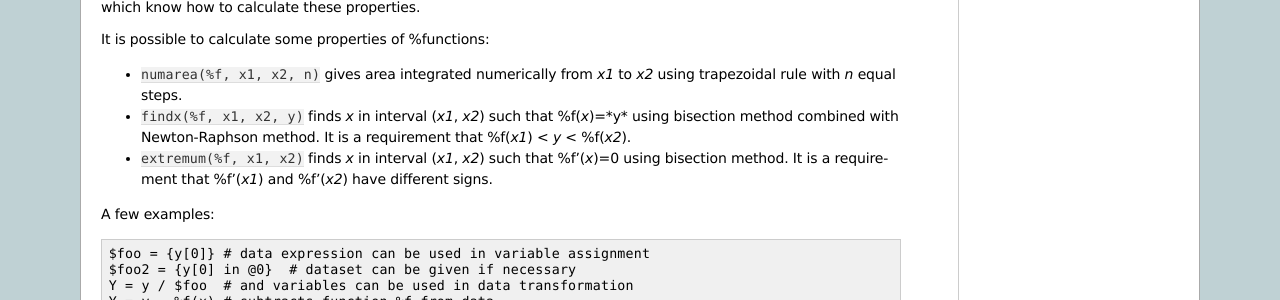
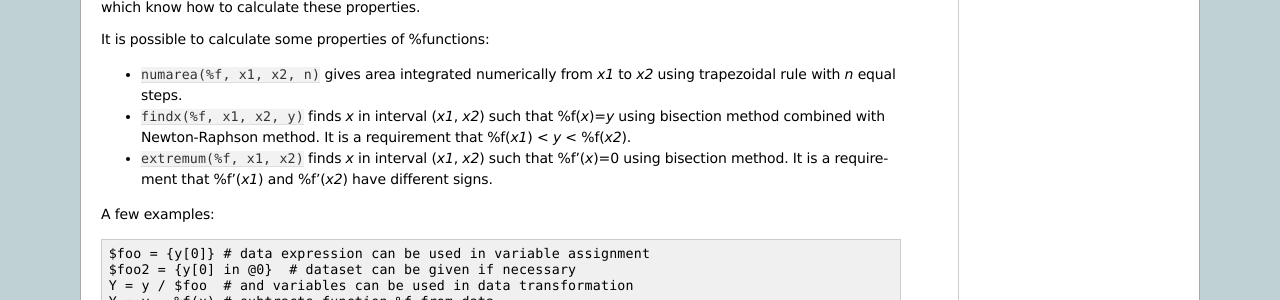
Before and after one commit to wojdyr/fityk, a Sphinx documentation site: the page built from doc/ref.rst, in a window 1280 px wide and 900 px high, scrolled down 6481 px. Shown: the part 152-452 px from the top of the window. Built offline with Sphinx 7.4.7, drawn with Linux system fonts in a browser that asks for light colours; formulas are drawn with MathJax 3.

Commit message:
fixed formatting in one place in the manual

```diff
--- a/doc/ref.rst
+++ b/doc/ref.rst
@@ -452,7 +452,7 @@ It is possible to calculate some properties of %functions:
   from *x1* to *x2* using trapezoidal rule with *n* equal steps.
 
 - ``findx(%f, x1, x2, y)`` finds *x* in interval (*x1*, *x2*) such that
-  %f(*x*)=*y* using bisection method combined with Newton-Raphson method.
+  %f(*x*)=\ *y* using bisection method combined with Newton-Raphson method.
   It is a requirement that %f(*x1*) < *y* < %f(*x2*).
 
 - ``extremum(%f, x1, x2)`` finds *x* in interval (*x1*, *x2*)
```
